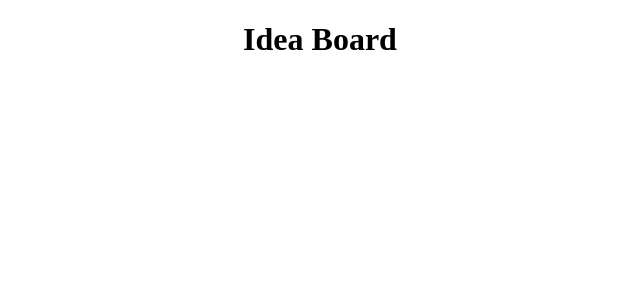
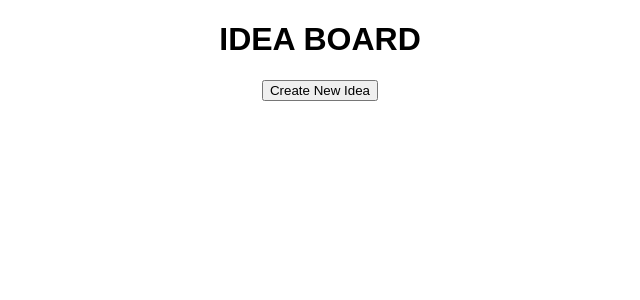
Before and after one commit to Stamedi/idea-board, a React (Create React App) app: page / in a window 1280 px wide. Shown: the top 300 px of the page, without its empty margins (320-960 px from the left). Built offline with nearby package versions, Linux system fonts and the light colour scheme.

Commit message:
Create tiles

```diff
--- a/package.json
+++ b/package.json
@@ -9,6 +9,7 @@
     "react": "^18.2.0",
     "react-dom": "^18.2.0",
     "react-scripts": "5.0.1",
+    "uuid": "^9.0.0",
     "web-vitals": "^2.1.4"
   },
   "scripts": {
--- a/src/App.css
+++ b/src/App.css
@@ -1,3 +1,7 @@
+* {
+  font-family: Arial, Helvetica, sans-serif;
+}
+
 .App {
   text-align: center;
 }
--- a/src/App.js
+++ b/src/App.js
@@ -1,9 +1,32 @@
+import { useState } from 'react';
+import { v4 as uuidv4 } from 'uuid';
 import './App.css';
 
 function App() {
+  const [tileArr, setTileArr] = useState([]);
+
+  const createTile = () => {
+    const time = new Date()
+    setTileArr([...tileArr, { id:uuidv4(), title:'New Title', description:'New Desc', time:time.toLocaleString() }])
+  }
+
+  const editTile = () => {
+
+  }
   return (
     <div className="App">
-      <h1>Idea Board</h1>
+      <h1>IDEA BOARD</h1>
+      <button onClick={() => createTile()}>Create New Idea</button>
+        {tileArr.map((tile) => (
+          <div key={tile.id}>
+            <h1>{tile.id}</h1>
+            <input className="title" onChange={(e) => e.target.value}placeholder="Title"></input>
+            <textarea className="description" placeholder="Description" onChange={(e) => e.target.value}></textarea>
+            <div>
+              <p>{tile.time}</p>
+            </div>
+          </div>
+        ))}
     </div>
   );
 }
```
Also changed, not shown: 1 other file (tests, documents, lock files or other folders).
